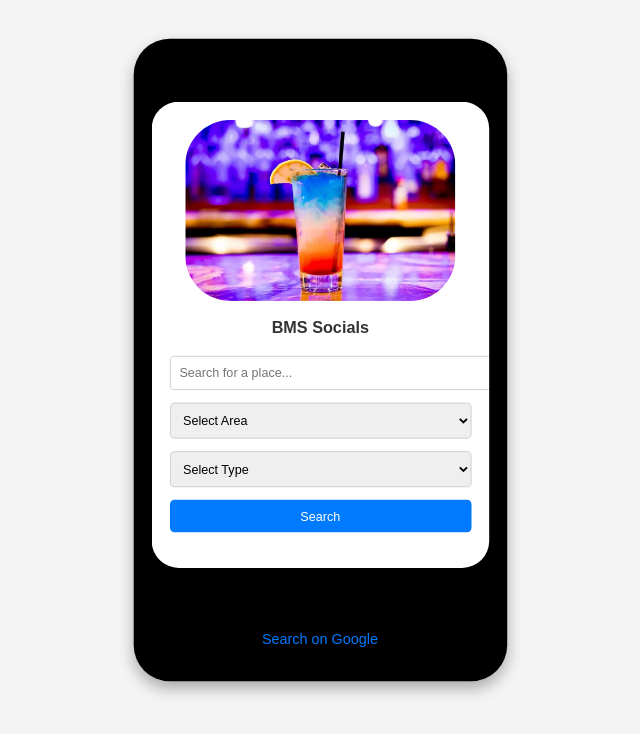
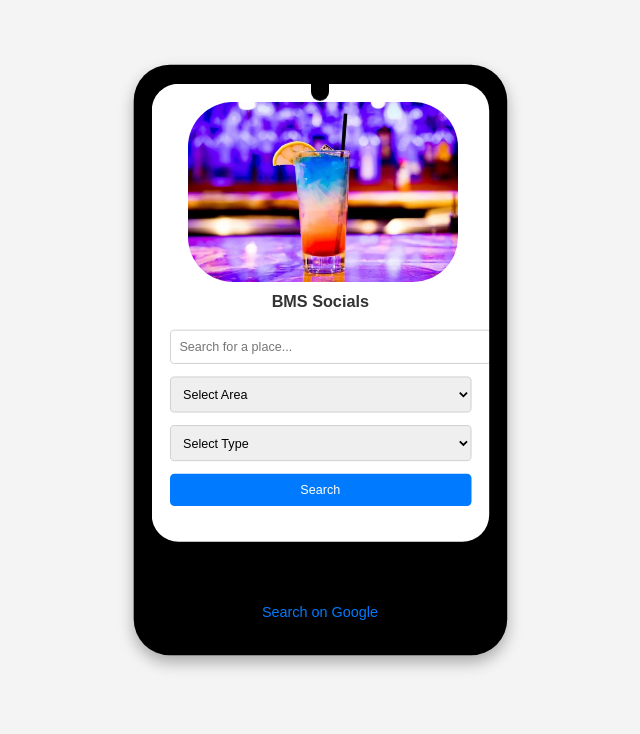
Before and after one commit to UrangIT/BMS-Socials, a plain HTML site: page index.html in a window 1280 px wide. Shown: the whole page, without its empty margins (320-960 px from the left). Drawn offline with Linux system fonts and the light colour scheme.

Commit message:
Add files via upload

```diff
--- a/index.html
+++ b/index.html
@@ -38,7 +38,7 @@
 
         .notch {
             background-color: #000;
-            width: 210px;
+            width: 20px;
             height: 30px;
             border-radius: 20px;
             position: absolute;
@@ -56,7 +56,7 @@
             padding: 20px;
             box-sizing: border-box;
             overflow-y: auto; /* Enable scrolling for content overflow */
-            margin-top: 50px; /* Space for the notch */
+            margin-top:1px; /* Space for the notch */
         }
 
         h1 {
@@ -140,7 +140,7 @@
     <div class="phone">
         <div class="notch"></div>
         <div class="screen">
-            <img src="bms1.jpg" alt="BMS Logo" style="display: block; margin: 0 auto 20px; width: 300px; height: auto; border-radius: 50px;" />
+            <img src="bms1.jpg" alt="BMS Logo" style="display:block; margin-inline:  20px; width: 300px; height:fit-content; border-radius: 50px;" />
             <h1>BMS Socials</h1>
             <div class="search-bar">
                 <input type="text" id="search" placeholder="Search for a place..." />
```
